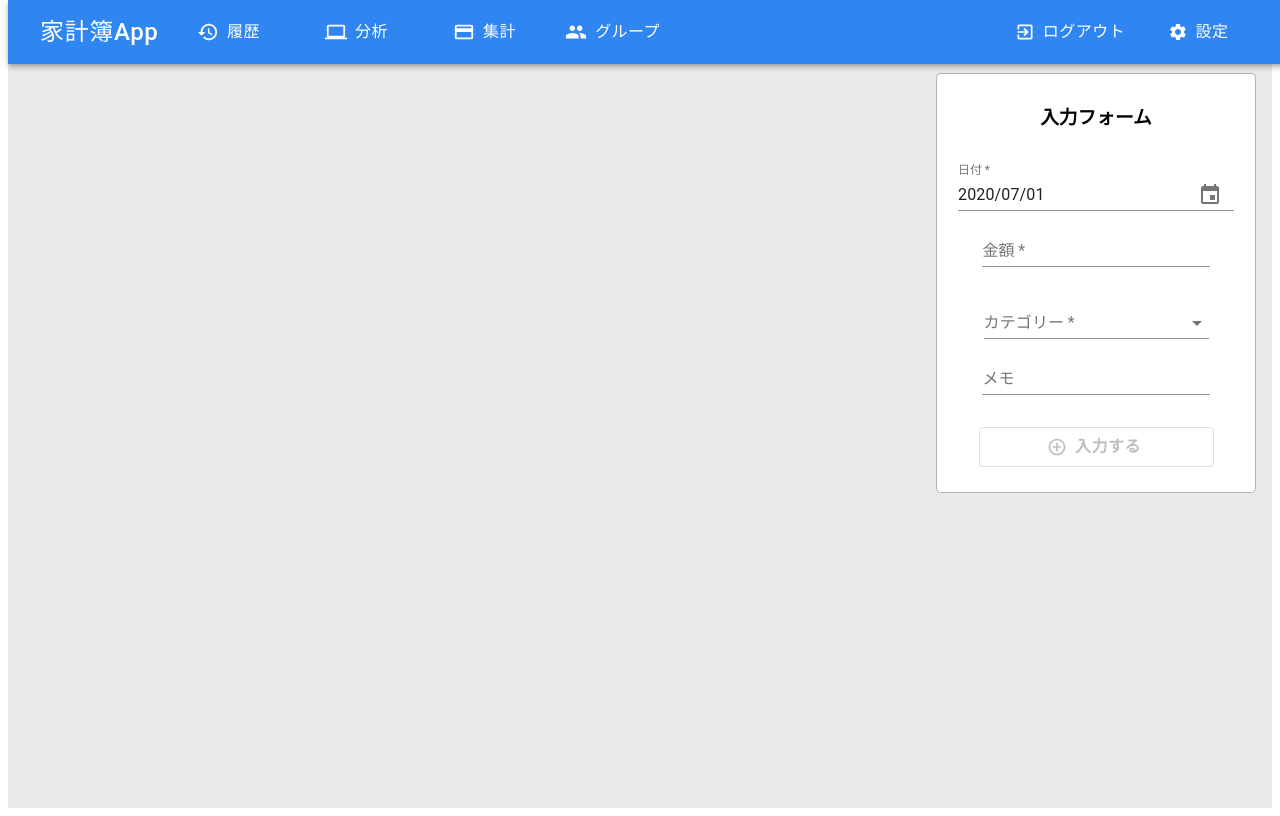
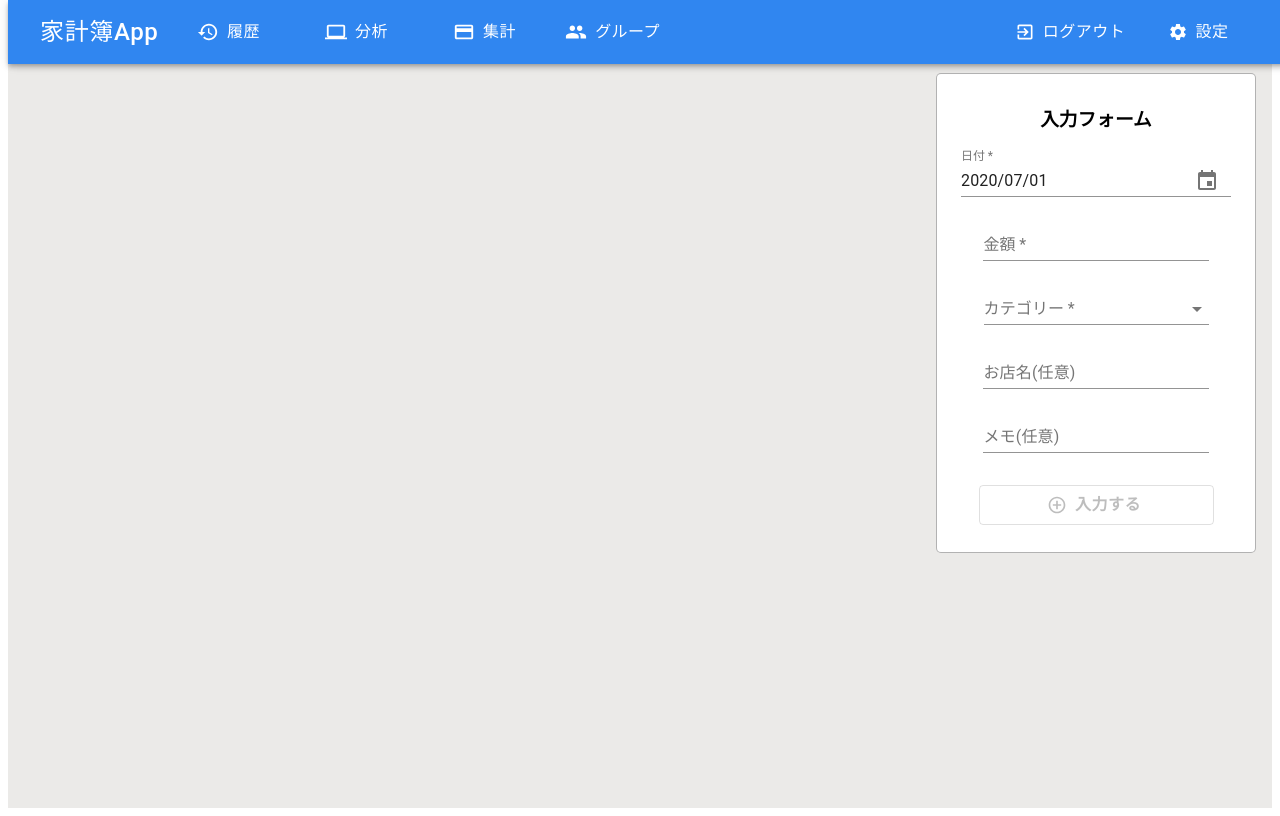
Before and after one commit to ryo-wens/kakeibo-front, a React (Create React App) app: page / in a window 1280 px wide. Built offline with nearby package versions, Linux system fonts and the light colour scheme.

Commit message:
Modify input form

```diff
--- a/src/assets/style.css
+++ b/src/assets/style.css
@@ -44,7 +44,7 @@
   border: 1px solid rgba(0, 0, 0, 0.3);
   border-radius: 5px;
   box-sizing: border-box;
-  height: 420px;
+  height: 480px;
   max-width: 320px;
   padding: 0 1rem;
   width: 100%;
--- a/src/components/home/InputForm.tsx
+++ b/src/components/home/InputForm.tsx
@@ -9,6 +9,7 @@ import {
 const InputForm = () => {
   const [price, setPrice] = useState<string>('');
   const [memo, setMemo] = useState<string>('');
+  const [shop, setShop] = useState<string>('');
   const [category, setCategory] = useState<string>('');
   const [selectedDate, setSelectedDate] = useState<Date | null>(new Date());
 
@@ -30,6 +31,10 @@ const InputForm = () => {
 
   const handleMemo = (event: React.ChangeEvent<{ value: string }>) => {
     setMemo(event.target.value as string);
+  };
+
+  const handleShop = (event: React.ChangeEvent<{ value: string }>) => {
+    setShop(event.target.value as string);
   };
 
   const handleChange = (event: React.ChangeEvent<{ value: unknown }>) => {
@@ -63,10 +68,19 @@ const InputForm = () => {
       />
       <CategoryInput value={category} onChange={handleChange} required={true} />
       <TextInput
+        value={shop}
+        type={'text'}
+        id={'shop'}
+        label={'お店名(任意)'}
+        onChange={handleShop}
+        required={false}
+        fullWidth={false}
+      />
+      <TextInput
         value={memo}
         type={'text'}
         id={'memo'}
-        label={'メモ'}
+        label={'メモ(任意)'}
         onChange={handleMemo}
         required={false}
         fullWidth={false}
--- a/src/components/uikit/CategoryInput.tsx
+++ b/src/components/uikit/CategoryInput.tsx
@@ -8,22 +8,25 @@ import Select from '@material-ui/core/Select';
 const useStyles = makeStyles((theme: Theme) =>
   createStyles({
     formControl: {
+      marginTop: 0,
+      marginBottom: 16,
       margin: theme.spacing(1),
       minWidth: 225,
     },
   })
 );
 
-type CategoryProps = {
+interface CategoryProps {
   value: string;
   onChange: (event: React.ChangeEvent<{ value: unknown }>) => void;
   required: boolean;
-};
+}
 
 const CategoryInput = (props: CategoryProps) => {
   const classes = useStyles();
 
   return (
+    <>
       <FormControl className={classes.formControl}>
         <InputLabel id="category" required={props.required}>
           カテゴリー
@@ -31,14 +34,23 @@ const CategoryInput = (props: CategoryProps) => {
         <Select value={props.value} onChange={props.onChange}>
           <MenuItem value=""></MenuItem>
           <MenuItem value={'食費'}>食費</MenuItem>
-        <MenuItem value={'日用雑貨品'}>日用雑貨品</MenuItem>
+          <MenuItem value={'日用品'}>日用品</MenuItem>
+          <MenuItem value={'趣味・娯楽'}>趣味・娯楽</MenuItem>
+          <MenuItem value={'交際費'}>交際費</MenuItem>
           <MenuItem value={'交通費'}>交通費</MenuItem>
-        <MenuItem value={'医療費'}>医療費</MenuItem>
-        <MenuItem value={'水道、光熱費'}>水道、光熱費</MenuItem>
-        <MenuItem value={'家賃、住宅ローン'}>家賃、住宅ローン</MenuItem>
+          <MenuItem value={'衣服・美容'}>衣服・美容</MenuItem>
+          <MenuItem value={'健康・医療'}>健康・医療</MenuItem>
+          <MenuItem value={'通信費'}>通信費</MenuItem>
+          <MenuItem value={'住宅'}>住宅</MenuItem>
+          <MenuItem value={'水道・光熱費'}>水道・光熱費</MenuItem>
+          <MenuItem value={'自動車'}>自動車</MenuItem>
+          <MenuItem value={'保険'}>保険</MenuItem>
+          <MenuItem value={'税金・社会保険'}>税金・社会保険</MenuItem>
+          <MenuItem value={'現金・カード'}>現金・カード</MenuItem>
           <MenuItem value={'その他'}>その他</MenuItem>
         </Select>
       </FormControl>
+    </>
   );
 };
 export default CategoryInput;
--- a/src/components/uikit/DatePicker.tsx
+++ b/src/components/uikit/DatePicker.tsx
@@ -1,5 +1,6 @@
 import 'date-fns';
 import React from 'react';
+import { makeStyles } from '@material-ui/core/styles';
 import Grid from '@material-ui/core/Grid';
 import DateFnsUtils from '@date-io/date-fns';
 import jaLocale from 'date-fns/locale/ja';
@@ -18,6 +19,12 @@ class ExtendedUtils extends DateFnsUtils {
   }
 }
 
+const useStyles = makeStyles({
+  root: {
+    margin: '0px 8px 16px',
+  },
+});
+
 type DatePickerProps = {
   id: string;
   label: string;
@@ -27,11 +34,12 @@ type DatePickerProps = {
 };
 
 const DatePicker = (props: DatePickerProps) => {
+  const classes = useStyles();
   return (
     <MuiPickersUtilsProvider utils={ExtendedUtils} locale={jaLocale}>
       <Grid container justify="space-around">
         <KeyboardDatePicker
-          margin="normal"
+          className={classes.root}
           id={props.id}
           label={props.label}
           format="yyyy/MM/dd"
--- a/src/components/uikit/TextInput.tsx
+++ b/src/components/uikit/TextInput.tsx
@@ -12,7 +12,7 @@ const useStyles = makeStyles(() =>
       marginRight: 8,
       marginBottom: 16,
       minWidth: 130,
-      width: 'calc(85% - 16px)',
+      width: 'calc(84.3% - 16px)',
     },
   })
 );
--- a/src/reducks/store/initialState.ts
+++ b/src/reducks/store/initialState.ts
@@ -1,4 +1,17 @@
 const initialState = {
+  categories: {},
+  bigCategory: {
+    type: '',
+    id: '',
+    name: '',
+    associated_categories_list: '',
+  },
+  mediumCategory: {
+    type: '',
+    id: '',
+    name: '',
+    big_category_id: '',
+  },
   users: {
     isLogedIn: false,
     userId: '',
```
Also changed, not shown: src/reducks/store/types.ts (added, +23 -0 lines). Lines whose indentation alone changed are shown as unchanged.
